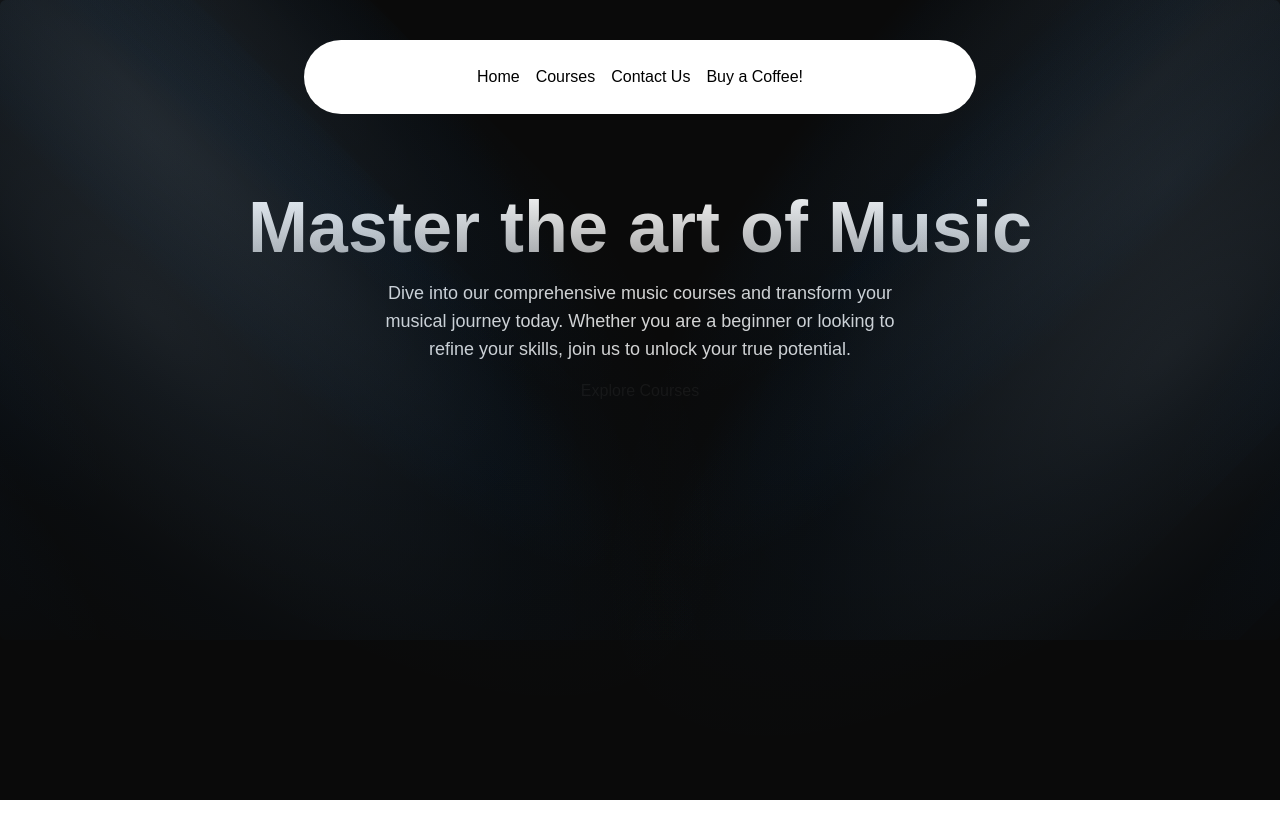
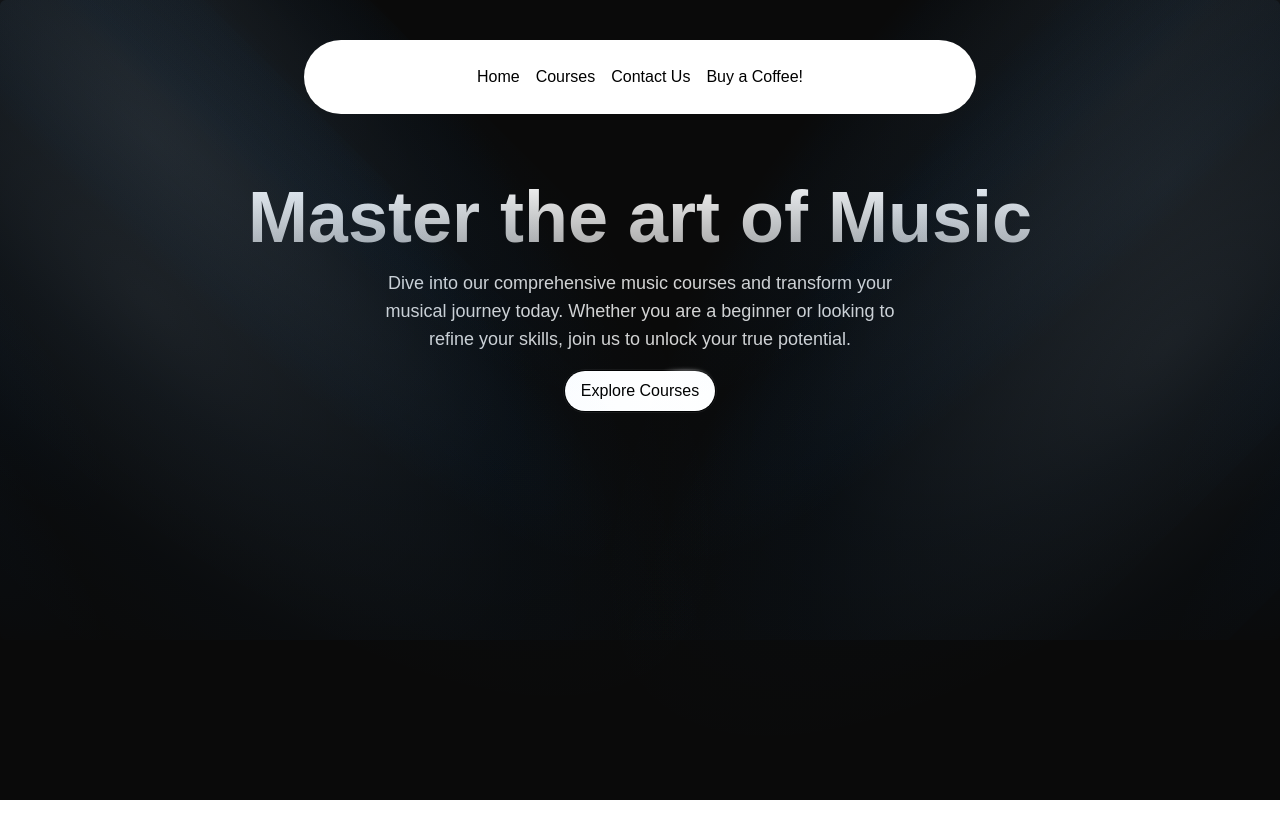
Before and after one commit to satyamlal/music-course-platform, a Next.js app: page / in a window 1280 px wide. Shown: the top 838 px of the page. Built offline with nearby package versions, Linux system fonts and the light colour scheme.

Commit message:
button effect enhanced

```diff
--- a/src/components/ui/HeroSection.tsx
+++ b/src/components/ui/HeroSection.tsx
@@ -2,6 +2,7 @@
 import React from "react";
 import { TextGenerateEffect } from "../ui/text-generate-effect";
 import { Spotlight } from "@/components/ui/spotlight-new";
+import { HoverBorderGradient } from "../ui/hover-border-gradient";
 
 const HeroSection = () => {
   const words = `Master the art of Music`;
@@ -20,8 +21,14 @@
           journey today. Whether you are a beginner or looking to refine your
           skills, join us to unlock your true potential.
         </p>
-        <div className="mt-4">
-          <Link href={"/courses"}> Explore Courses </Link>
+        <div className="mt-4 flex item-center justify-center">
+          <HoverBorderGradient
+            containerClassName="rounded-full"
+            as="button"
+            className="dark:bg-black/60 bg-white text-black dark:text-white flex items-center space-x-2"
+          >
+            <Link href={"/courses"}>Explore Courses</Link>
+          </HoverBorderGradient>
         </div>
 
         <div className="mt-10 inline-block relative group"></div>
--- /dev/null
+++ b/src/components/ui/hover-border-gradient.tsx
@@ -0,0 +1,98 @@
+"use client";
+import React, { useState, useEffect, useCallback } from "react";
+import { motion } from "motion/react";
+import { cn } from "@/lib/utils";
+
+type Direction = "TOP" | "LEFT" | "BOTTOM" | "RIGHT";
+
+export function HoverBorderGradient({
+  children,
+  containerClassName,
+  className,
+  as: Tag = "button",
+  duration = 1,
+  clockwise = true,
+  ...props
+}: React.PropsWithChildren<
+  {
+    as?: React.ElementType;
+    containerClassName?: string;
+    className?: string;
+    duration?: number;
+    clockwise?: boolean;
+  } & React.HTMLAttributes<HTMLElement>
+>) {
+  const [hovered, setHovered] = useState<boolean>(false);
+  const [direction, setDirection] = useState<Direction>("TOP");
+
+  const rotateDirection = useCallback(
+    (currentDirection: Direction): Direction => {
+      const directions: Direction[] = ["TOP", "LEFT", "BOTTOM", "RIGHT"];
+      const currentIndex = directions.indexOf(currentDirection);
+      const nextIndex = clockwise
+        ? (currentIndex - 1 + directions.length) % directions.length
+        : (currentIndex + 1) % directions.length;
+      return directions[nextIndex];
+    },
+    [clockwise]
+  );
+
+  const movingMap: Record<Direction, string> = {
+    TOP: "radial-gradient(20.7% 50% at 50% 0%, hsl(0, 0%, 100%) 0%, rgba(255, 255, 255, 0) 100%)",
+    LEFT: "radial-gradient(16.6% 43.1% at 0% 50%, hsl(0, 0%, 100%) 0%, rgba(255, 255, 255, 0) 100%)",
+    BOTTOM:
+      "radial-gradient(20.7% 50% at 50% 100%, hsl(0, 0%, 100%) 0%, rgba(255, 255, 255, 0) 100%)",
+    RIGHT:
+      "radial-gradient(16.2% 41.19% at 100% 50%, hsl(0, 0%, 100%) 0%, rgba(255, 255, 255, 0) 100%)",
+  };
+
+  const highlight =
+    "radial-gradient(75% 181.16% at 50% 50%, #3275F8 0%, rgba(255, 255, 255, 0) 100%)";
+
+  useEffect(() => {
+    if (!hovered) {
+      const interval = setInterval(() => {
+        setDirection((prevState) => rotateDirection(prevState));
+      }, duration * 1000);
+      return () => clearInterval(interval);
+    }
+  }, [hovered, duration, rotateDirection]);
+  return (
+    <Tag
+      onMouseEnter={() => setHovered(true)}
+      onMouseLeave={() => setHovered(false)}
+      className={cn(
+        "relative flex rounded-full border content-center bg-black hover:bg-black transition duration-500 dark:bg-white/20 items-center flex-col flex-nowrap gap-10 h-min justify-center overflow-visible p-px decoration-clone w-fit",
+        containerClassName
+      )}
+      {...props}
+    >
+      <div
+        className={cn(
+          "w-auto text-white z-10 bg-black/20 px-4 py-2 rounded-[inherit]",
+          className
+        )}
+      >
+        {children}
+      </div>
+      <motion.div
+        className={cn(
+          "flex-none inset-0 overflow-hidden absolute z-0 rounded-[inherit]"
+        )}
+        style={{
+          filter: "blur(2px)",
+          position: "absolute",
+          width: "100%",
+          height: "100%",
+        }}
+        initial={{ background: movingMap[direction] }}
+        animate={{
+          background: hovered
+            ? [movingMap[direction], highlight]
+            : movingMap[direction],
+        }}
+        transition={{ ease: "linear", duration: duration ?? 1 }}
+      />
+    </Tag>
+  );
+}
```
